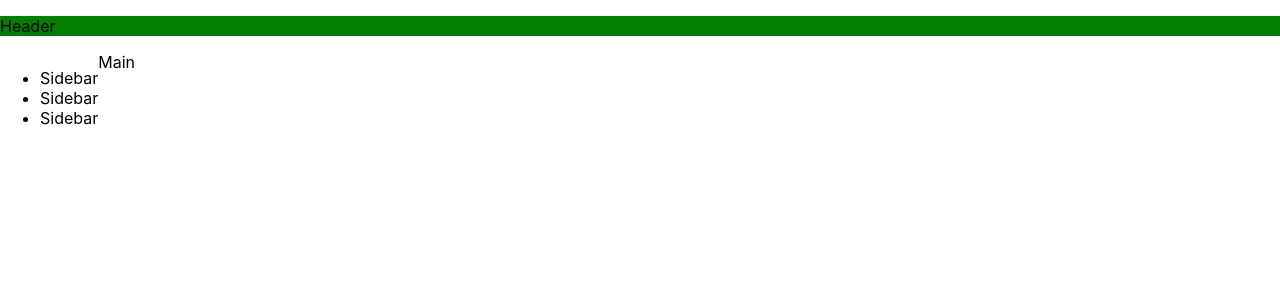
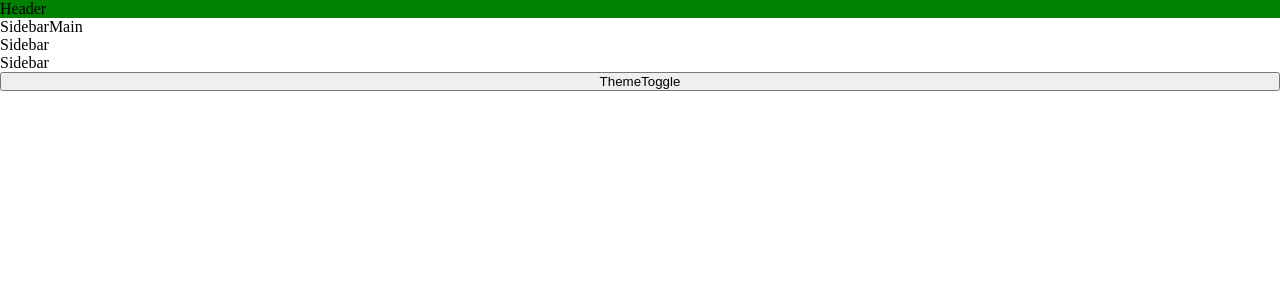
Before and after one commit to dzlek/yt-redesign, a React (Create React App) app: page / in a window 1280 px wide. Shown: the top 300 px of the page. Built offline with nearby package versions, Linux system fonts and the light colour scheme.

Commit message:
feat: add theme toggle

```diff
--- a/src/App.tsx
+++ b/src/App.tsx
@@ -1,16 +1,26 @@
-import React from 'react'
+import React, { useContext, useEffect } from 'react'
 import './App.scss'
 import { Header } from './components/header/Header'
 import { Sidebar } from './components/sidebar/Sidebar'
+import { ThemeContext } from './context/ThemeContext'
 
 function App() {
+  const { darkTheme, toggleTheme } = useContext(ThemeContext)
+
+  useEffect(() => {
+    document.documentElement.setAttribute('data-theme', darkTheme ? 'light' : 'dark')
+  }, [darkTheme])
+
   return (
     <div className="app">
       <Header />
       <div className="app-container">
-        <Sidebar />
+        <aside>
+          <Sidebar />
+        </aside>
         <main>Main</main>
       </div>
+      <button onClick={toggleTheme}>ThemeToggle</button>
     </div>
   )
 }
--- /dev/null
+++ b/src/context/ThemeContext.tsx
@@ -0,0 +1,36 @@
+import React, { createContext, useState } from 'react'
+
+interface ContextProps {
+  darkTheme: boolean
+  toggleTheme: () => void
+}
+
+export const ThemeContext = createContext<ContextProps>({
+  darkTheme: true,
+  toggleTheme: () => {},
+})
+
+interface Props {
+  children?: React.ReactNode
+}
+
+const ThemeProvider: React.FC<Props> = ({ children }) => {
+  const [darkTheme, setDarkTheme] = useState(true)
+
+  const toggleThemeHandler = () => {
+    setDarkTheme((prevState) => !prevState)
+  }
+
+  return (
+    <ThemeContext.Provider
+      value={{
+        darkTheme: darkTheme,
+        toggleTheme: toggleThemeHandler,
+      }}
+    >
+      {children}
+    </ThemeContext.Provider>
+  )
+}
+
+export default ThemeProvider
--- a/src/index.css
+++ /dev/null
@@ -1,12 +0,0 @@
-body {
-  margin: 0;
-  font-family:
-    -apple-system, BlinkMacSystemFont, 'Segoe UI', 'Roboto', 'Oxygen', 'Ubuntu', 'Cantarell',
-    'Fira Sans', 'Droid Sans', 'Helvetica Neue', sans-serif;
-  -webkit-font-smoothing: antialiased;
-  -moz-osx-font-smoothing: grayscale;
-}
-
-code {
-  font-family: source-code-pro, Menlo, Monaco, Consolas, 'Courier New', monospace;
-}
--- a/src/index.tsx
+++ b/src/index.tsx
@@ -1,11 +1,14 @@
 import React from 'react'
 import ReactDOM from 'react-dom/client'
-import './index.css'
+import './styles/index.scss'
 import App from './App'
+import ThemeProvider from './context/ThemeContext'
 
 const root = ReactDOM.createRoot(document.getElementById('root') as HTMLElement)
 root.render(
   <React.StrictMode>
-    <App />
+    <ThemeProvider>
+      <App />
+    </ThemeProvider>
   </React.StrictMode>
 )
--- /dev/null
+++ b/src/styles/_colors.scss
@@ -0,0 +1,5 @@
+/* Light Theme Colors */
+$background-color: rgb(255, 255, 255);
+
+/* Dark Theme Colors */
+$background-color-dark: rgb(0, 0, 0);
--- /dev/null
+++ b/src/styles/_themes.scss
@@ -0,0 +1,9 @@
+@use 'colors' as *;
+
+html[data-theme='light'] {
+  --background-color: #{$background-color};
+}
+
+html[data-theme='dark'] {
+  --background-color: #{$background-color-dark};
+}
--- /dev/null
+++ b/src/styles/index.scss
@@ -0,0 +1,6 @@
+@use './reset';
+@use './themes' as *;
+
+body {
+  background-color: var(--background-color);
+}
--- /dev/null
+++ b/src/styles/reset.scss
@@ -0,0 +1,18 @@
+*,
+*::before,
+*::after {
+  margin: 0;
+  padding: 0;
+  box-sizing: border-box;
+}
+
+body,
+p,
+h1,
+h2,
+h3,
+h4,
+h5,
+h6 {
+  margin: 0;
+}
```
